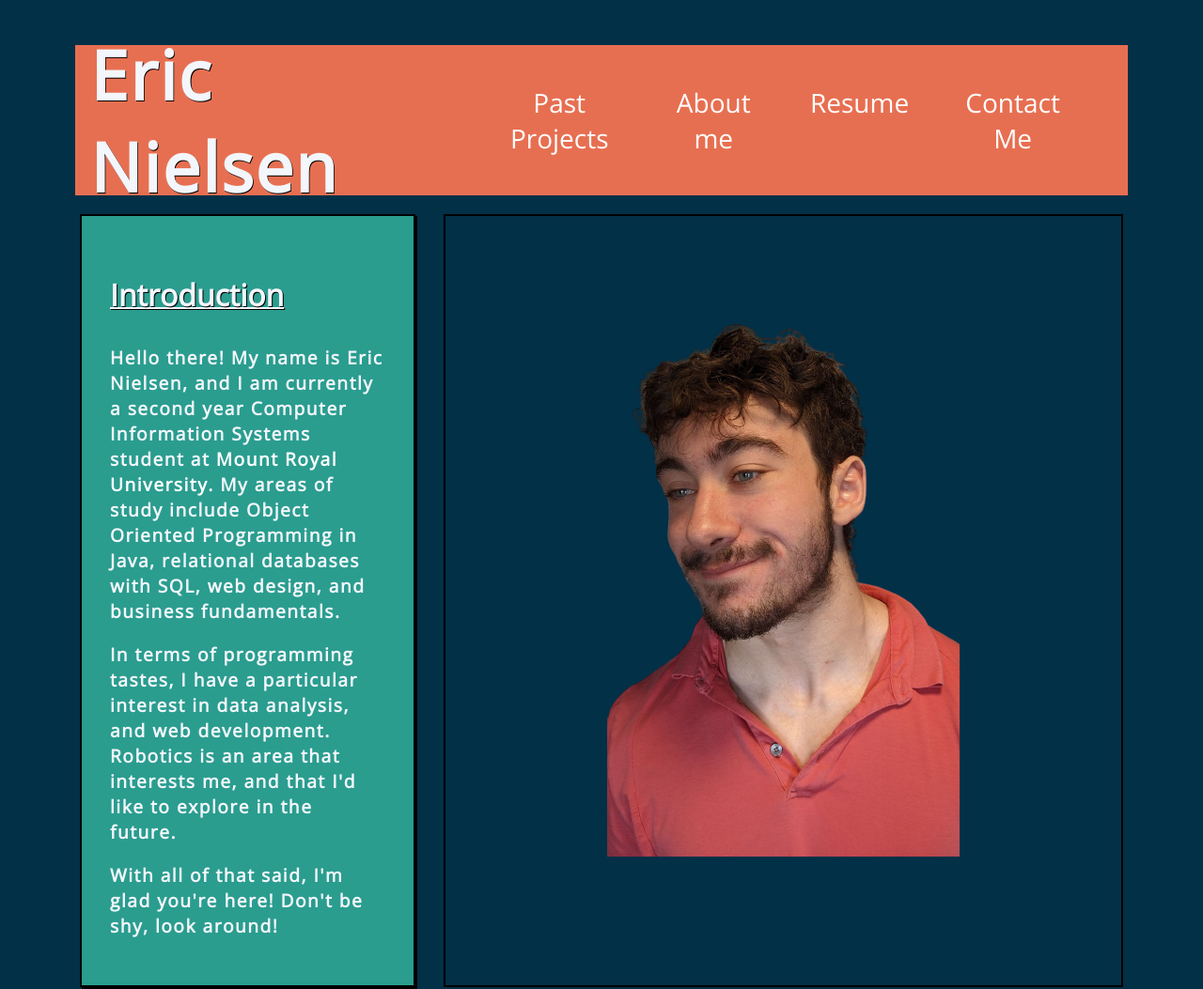
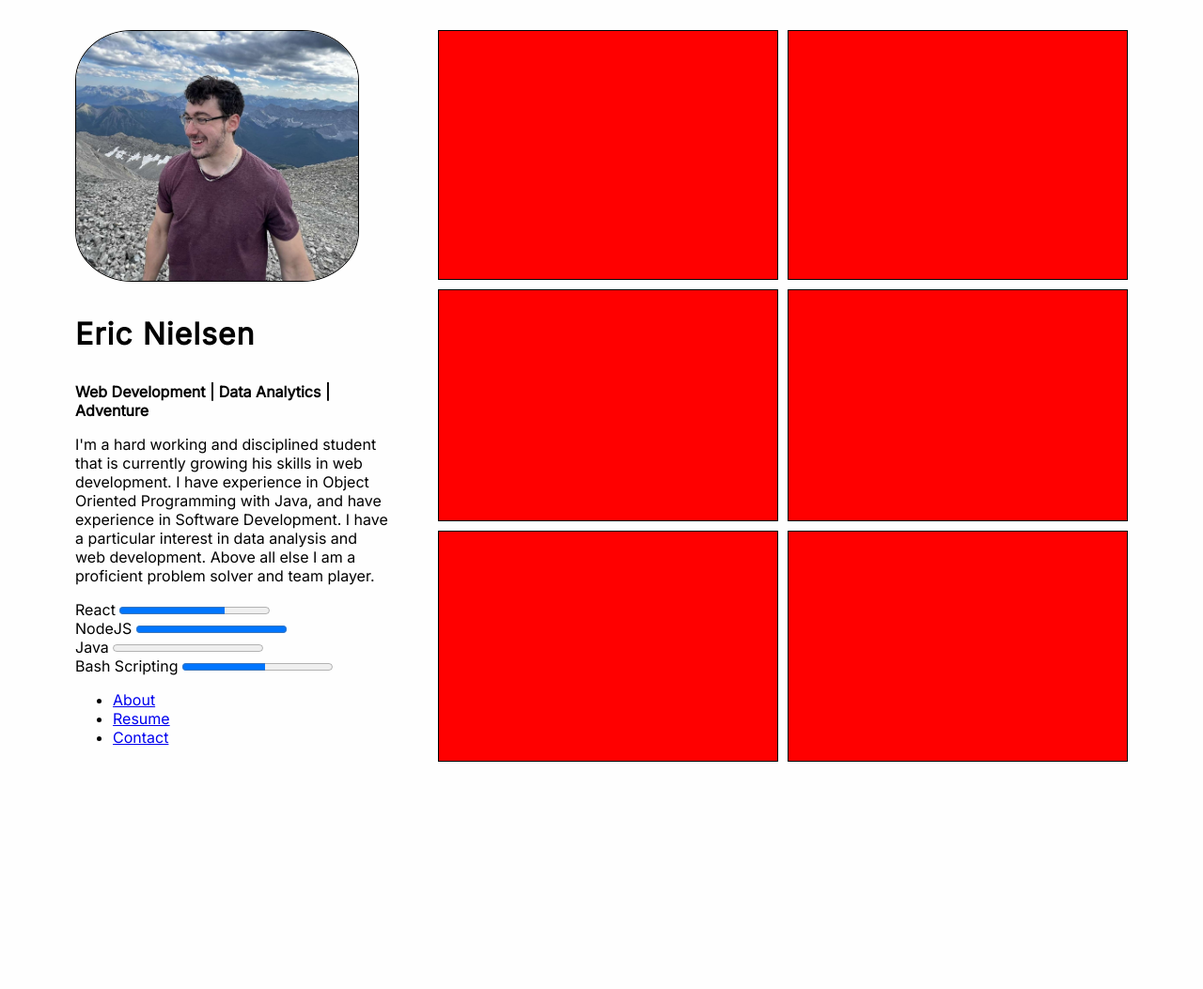
Before and after one commit to Ericn01/Portfolio, a plain HTML site: page index.html in a window 1280 px wide. Shown: the top 1053 px of the page at 94% size. After the commit the page ends 843 px from the top, so only its background shows below. Drawn offline with nearby package versions, Linux system fonts and the light colour scheme.

Commit message:
changed page layout significantly

```diff
--- a/index.html
+++ b/index.html
@@ -14,134 +14,51 @@
     <script src="index.js"></script>
 </head>
 <body>
-    <header id="top">
-        <h2> Eric Nielsen </h2>
+    <section class="flex-container">
+        <aside class="personal-intro">
+            <div class="action-image">
+                <img class="my-image" src="images/cover-image.jpg" alt="picture of me!"/>
+            </div>
+            <div class="additional-info">
+                <h1 class="name"> Eric Nielsen </h1>
+                <h3>
+                    Web Development | Data Analytics | Adventure
+                </h3>
+                <p class="details"> I'm a hard working and disciplined student that is currently growing his skills in web development. I have experience in Object Oriented Programming with Java, and have experience in Software Development. I have a particular interest in data analysis and web development. Above all else I am a proficient problem solver and team player. </p>
+            </div>
+            <div class="skills-tags">
+                <div class="tag react"> React  <progress value="70" max="100"> 85% </progress></div>
+                <div class="tag node"> NodeJS  <progress value="75" max"100"> 75% </progress></div>
+                <div class="tag java"> Java <progress value="80: max="100"> 80% </progress></div>
+                <div class="tag bash"> Bash Scripting
+                    <progress value=55 max="100"> 55% </progress>
+                </div>
+                <div class="tag"> </div>
+            </div>
             <nav class="links">
                 <ul>
                     <li>
-                    <a href="#my-work" target="_self"> Past Projects </a>
+                        <a href="#about-me" target="_self"> About </a>
                     </li>
-                <li>
-                    <a href="#about-me" target="_self"> About me</a>
-                </li>
+
                     <li>
                         <a href="https://resume-2511.herokuapp.com/"> Resume </a>
                     </li>
                     <li>
-                    <a href="contact-info" target="_self"> Contact Me </a>
+                        <a href="contact-info" target="_self"> Contact</a>
                     </li>
                 </ul>
             </nav>
-    </header>
-    <section class="container">
-        <article class="grid-item intro">
-            <h3> Introduction </h3>
-            <p>
-                Hello there!
-                My name is Eric Nielsen, and I am currently a second year Computer Information Systems
-                student at <a href="https://www.mtroyal.ca/"> Mount Royal University</a>. My areas of study include
-                Object Oriented Programming in Java, relational databases with SQL, web design, and business fundamentals. </p>
-            <p> In terms of programming tastes, I have a particular interest in data analysis, and web development. Robotics is an area that interests me, and that I'd like to explore in the future.</p>
-
-            <p> With all of that said, I'm glad you're here! Don't
-            be shy, look around!</p>
-        </article>
-        <aside class="grid-item my-picture">
-            <img class="my-image" src="images/main.png" alt="picture of me!"/>
         </aside>
-        <!-- Always keep 4 elements at a time. Build cool projects, show the four most important ones-->
-        <section class="grid-item my-work">
-            <!-- I kinda wanna make these as cards that come at you while you hover over them-->
-            <section class="item project1">
-                <h3 id="my-work"> Alberta COVID-19 Data Analyser </h3>
-
-                <p> Written in: </p>
-                <ol>
-                    <li> Java</li>
-                </ol>
-                <p><a href="https://github.com/Ericn01/Covid19-alberta-stats-analysis">Project Link </a></p>
+        <section class="work-elements">
+            <div class="project city-retriever">
+                <img >
+            </div>
+            <div class="project "></div>
+            <div class="project "></div>
+            <div class="project "></div>
+            <div class="project "></div>
+            <div class="project "></div>
         </section>
-            <section class="item project2">
-                <h3> Worldwide City Lookup </h3>
-                <p> Written in: </p>
-            </ol>
-                <li> Java</li>
-            </ol>
-                <p><a href="https://github.com/Ericn01/City-Population-Analysis">Project Link </a></p>
-            </section>
-            <section class="item project3">
-                <h3> The Chimpanzee Foundation Website </h3>
-                <p> Written in: </p>
-            </ol>
-                <li>HTML (69%)</li>
-                <li>CSS (31%) </li>
-            </ol>
-                <p> <a href="https://comp2511-assignment-2.herokuapp.com/home.html">Website Link</a></p>
-            </section>
-            <section class="item project4">
-                <h3> BMI Calculator Website </h3>
-                <p> Written in: </p>
-            </ol>
-                <li> HTML (80%) </li>
-                <li> CSS (13%) </li>
-                <li> JavaScript (7%) </li>
-            </ol>
-            <p>
-                This website was mostly made for fun, and to practice the absolute basics of Javascript. Users can input their bodyweight and height, and then their Body Mass index (BMI) is returned.
-            </p>
-                <p> <a href="https://github.com/Ericn01/BMI-Calculator-Website-main"> Project Link </a> </p>
-            </section>
-        </section>
-        <!-- Just like 3-4 important/cool things about me. This part is real just to show who I am. Gotta have some fun with it :-) -->
-        <section class="grid-item about-me">
-            <article id="about-me">
-                <h3> Athlete </h3>
-                <p> When it comes to fitness, I'm 110% in love!
-                Whether it be multi-year commitment to the gym, going at least 4 times a week,
-                my love for running (shocki When it comes to fitness, I'm 110% in love! Whether it be multi-year commitment to the gym, going at least 4 times a week, my love for running (shocking I know), my consistent training of Brazilian Jiu Jitsu, or even just the hikes that I do in the rockies, fitness is an integral part of my life. On any given day, you're likely to find me at your local gym's squat rack, on the roads running away, or at the BJJ mats getting the air choked out of me. My first BJJ competition will be on July 15th! Check out my fitness related YouTube channel Fitness facts about me:
-                On any given day, you're likely to find me at your local gym's squat rack, on the roads running away, or at the BJJ mats getting the life choked out of me.
-                My first BJJ competition will be on July 15th! </p>
-
-                <p> Check out my fitness related <a href="https://www.youtube.com/channel/UC-QyV31ULKDB0dOdo-ioDxg">YouTube channel</a>
-                    Fitness facts about me:
-                </p>
-                <ol>
-                    <li> My fastest 3000m ever was ran in 11 minutes and 9 seconds.</li>
-                    <li> I'm currently a Brazilian Jiu Jitsu white belt (No stripes yet). I currently train at Affinity Academy. </li>
-                    <li> I once decided to walk a marathon for no particular reason </li>
-                    <li> Deadlift Personal Best: 545lbs x 2</li>
-                    <li> Bench Press Personal Best: 315lbs x 4</li>
-                    <li> Squat Personal Best: 425lbs x 1</li>
-                </ol>
-            </article>
-            <article>
-                <h3> Student </h3>
-
-                <p> On my hierarchy of important things in life, I place my academics quite highly</p>
-
-                <ul>
-
-                    <li> </li>
-                </ul>
-            </article>
-            <article>
-                <h3> Hobbies </h3>
-                Some
-            </article>
-        </section>
-        <section class="grid-item contact-info">
-            <h3 id="contact-info"> Contact Information </h3>
-            <ul>
-                <li> <img src="images/linkedin.png" alt="LinkedIn Logo" height=32px/> <a href="https://www.linkedin.com/in/eric-nielsen-37a361221/"> LinkedIn Account </a></li>
-                <li> <img src="images/GitHub-Mark-32px.png" alt="Github logo"/><a href="https://github.com/Ericn01"> Github Account </a></li>
-                <li><img src="images/gmail.png" alt="gmail logo" height=32px/> <a href="https://mail.google.com/mail/u/0/#inbox?compose=CllgCJqVNzxrZrZTqkPTzQkTNzglqbxPWzsfQXJnRrQtnKWnnCbMdtFpngHpxwGQmlqxVlBnFlB">Gmail</a></li>
-                <li> <img src="images/telephone.png" alt="phone" height=32px> <a href="tel:4034046160"> Call me at (403)-404-6160 </a> </li>
-            </ul>
-        </section>
-    </section>
-    <footer>
-        <p> Thank you for visiting my website! If you have any recommendations, feel free to contact me. </p>
-        <a href="#top" target="_self">Back to the top of the page </a>
-    </footer>
 </body>
 </html>
--- a/styles.css
+++ b/styles.css
@@ -1,112 +1,70 @@
 /*
 Import for the font that my portfolio will use.
 */
-@import url('https://fonts.googleapis.com/css2?family=Open+Sans:wght@300&display=swap');
+@import url('https://fonts.googleapis.com/css2?family=Inter&display=swap');
 
 :root{
     --head-background: #e76f51;
     --nav-background:#2a9d8f;
-    --background: #023047;/*#2E8BC0*/
+    --background: #fefefe;/*#2E8BC0*/
     --alt-background: #f4a261;
-    --text: #f3f6fb;
+    --text: #010101;
 }
-/* Paragraph text styling*/
-p{
-    letter-spacing: 1.5px;
-    font-size: 1.2rem;
-    font-weight: bold;
+.flex-container{
+    display: flex;
+    column-gap: 50px;
+    flex-basis: 30% 70%;
+    flex-grow: 1 3;
 }
+
+.my-image{
+    border: 1px solid black;
+    width: 300px;
+    min-width: 100px;
+    border-radius: 20%;
+}
+
+.name{
+    font-size: 2rem;
+    font-weight: bolder;
+    letter-spacing: 1px;
+}
+.personal-intro{
+    max-width: 30%;
+}
+
 /* Whole page styling */
+
 body{
-    font-family: 'Open Sans', sans-serif;
-    margin: 3rem 5rem;
+    font-family: 'Inter', sans-serif;
+    margin: 2rem 5rem;
     border: none;
     padding: none;
     color: var(--text);
     background-color: var(--background);
 }
-/* Header section styles */
-header{
-    align-items: stretch;
-    display: flex;
-    flex-basis: 2fr 1fr;
-    justify-content: space-between;
-    align-items:center;
-    background-color: var(--head-background);
-    height: 10rem;
-}
-/* Links need styling as well!*/
-a{
-    color: white;
-    text-decoration: none;
-}
-ul{
-    text-align: center;
-    display: flex;
-    align-items: flex-start;
+
+h3{
+    font-size: 1rem;
 }
 
-nav{
-    flex-grow: 1;
-    padding-right: 1rem;
-    padding-left: 1rem;
-    margin-right: 1.5rem;
+p{
+    font-size: 1rem;
 }
 
-nav ul{
-    justify-content: flex-end;
-    height: 100%;
-    font-size: 1.75rem;
+.work-elements{
+    width: 100%;
+    display: grid;
+    gap: 10px;
+    grid-template-columns: repeat(2, minmax(0, 1fr));
 }
 
-nav li{
-    padding: 0.5rem;
-}
-nav li:hover{
-    transition: 0.5s ease-in;
-    background: rgba(0, 20, 20, 0.2);
+.project{
+    padding: 20px;
+    border: 1px solid black;
+    background-color: red;
 }
 
-
-ul li{
-    margin: 5px 20px 5px 20px;
-    list-style-type: none;
-    color: white;
-}
-
-h2{
-    letter-spacing: 2px;
-    flex-grow: 2;
-    margin-left: 1rem;
-    font-size: 4.5rem;
-    font-weight: 900;
-    text-shadow: 0.8px 1px black;
-}
-
-h2:hover{
-    transition: 1s;
-    transform:rotate(-5deg);
-}
-.grid-item{
-    padding: 1rem;
-    border: 2px solid black;
-}
-
-/*
-Body Section
-*/
-h3{
-    font-size: 2rem;
-    text-decoration: underline 2px;
-    text-shadow: 1px 1px black;
-    align-content: center;
-}
-.container{
-    display: grid;
-    gap: 20px;
-    grid-template-columns: 1fr 2fr;
-    grid-template-rows: 1fr 1fr;
-}
 .my-picture{
     text-align: center;
     text-align: center;
@@ -135,15 +93,6 @@ h3{
 .my-work, .about-me, .contact-info{
     grid-column: span 2;
 }
-.my-image{
-    object-fit: cover;
-}
-
-.my-image:hover{
-    transition: 1.5s ease-out;
-    transform:rotate(360deg);
-    opacity: 0%;
-}
 
 .about-me{
     background-color: var(--alt-background);
```
Also changed, not shown: images/cover-image.jpg (added), other-pages/contact.html (added). Lines whose indentation alone changed are shown as unchanged.
